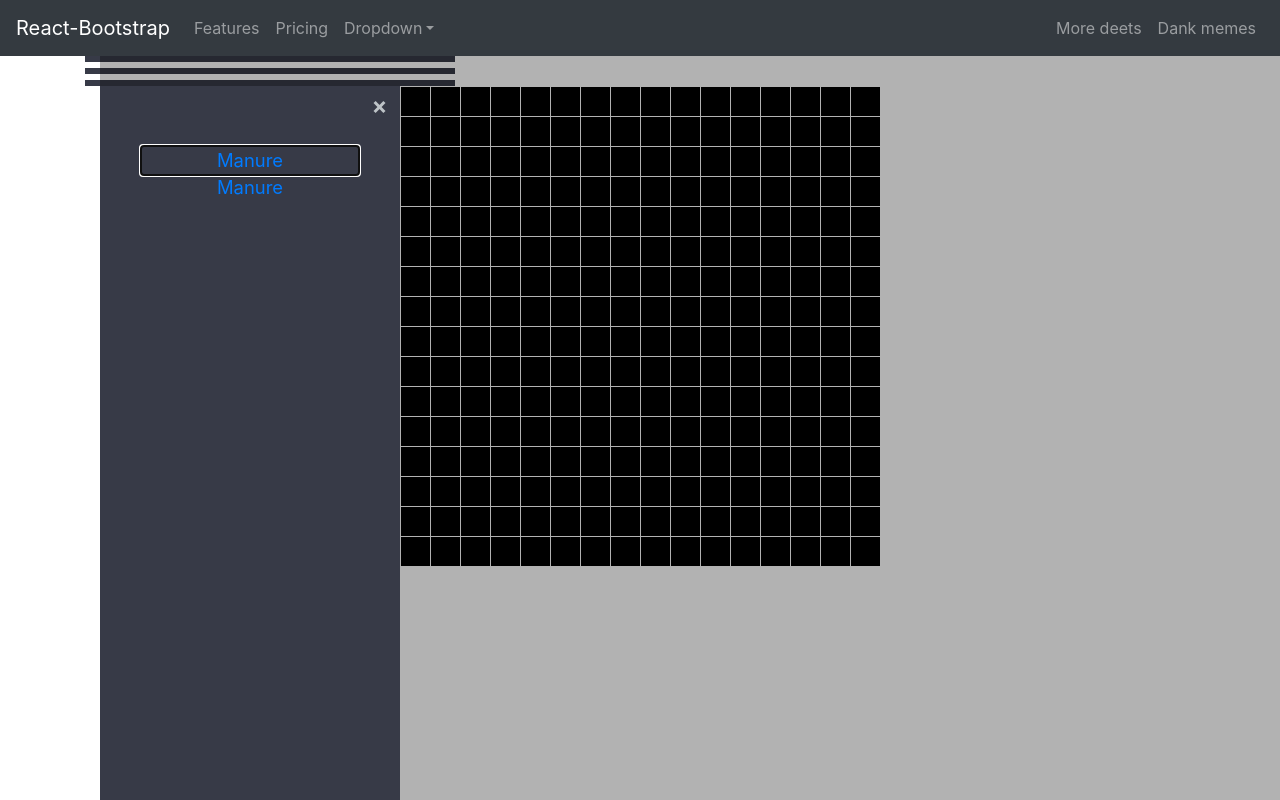
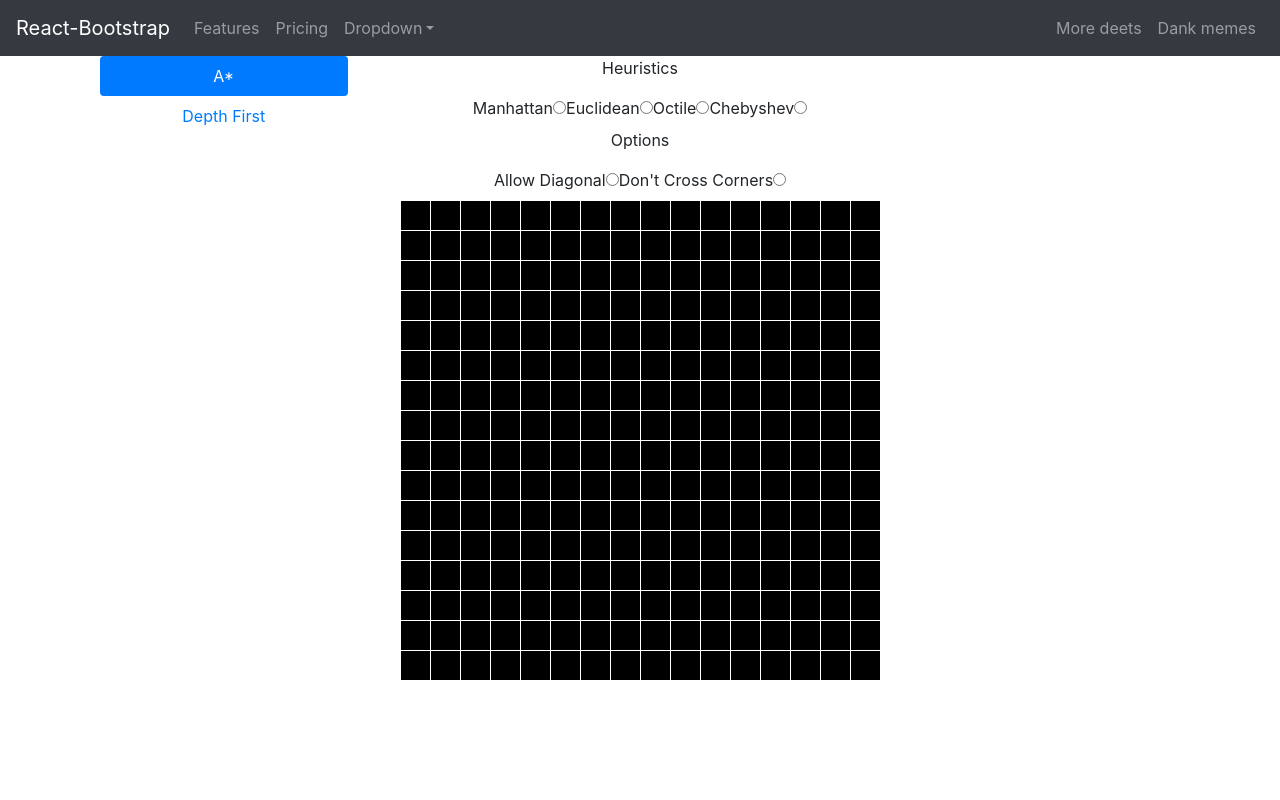
Before and after one commit to Brian-OCarroll/AlgorithmVisualizer-, a React (Create React App) app: page / in a window 1280 px wide. Built offline with nearby package versions, Linux system fonts and the light colour scheme.

Commit message:
working on adding options menu for selecting which algorithm and options to use

```diff
--- a/src/components/pathFinderAlgos/Controls.js
+++ b/src/components/pathFinderAlgos/Controls.js
@@ -1,13 +1,124 @@
 import React from 'react';
 import { slide as Menu } from 'react-burger-menu';
+import { Tab, Nav, Col, Sonnet, Row } from 'react-bootstrap';
 import './Controls.css'
+// const Controls = (props) => {
+//     let menuDirection = props.direction
+//     return (
+//         <Menu isOpen={true} left>
+//             <a id="woah" className="menu-item" href="/">Manure</a>
+//             <a id="woah" className="menu-item" href="/">Manure</a>
+//         </Menu>
+//     )
+// }
+// const Controls = (props) => {
+//     return (
+//         <Tab.Container id="left-tabs-example" defaultActiveKey="first">
+//             <Row>
+//                 <Col sm={3}>
+//                     <Nav variant="pills" className="flex-column">
+//                         {props.algorithms.map((algo, i) => {
+//                             return (
+//                                 <Nav.Item>
+//                                     <Nav.Link eventKey={i}>{algo.name}</Nav.Link>
+//                                 </Nav.Item>
+//                             )
+//                         })}
+//                     </Nav>
+//                 </Col>
+//                 <Col sm={6}>
+//                     <Tab.Content>
+//                         <Tab.Pane eventKey="first">
+//                             <h1>Thing</h1>
+//                         </Tab.Pane>
+//                         <Tab.Pane eventKey="second">
+//                             <h1>Thing 2</h1>
+//                         </Tab.Pane>
+//                     </Tab.Content>
+//                     <Tab.Content>
+//                         <Tab.Pane eventKey="first">
+//                             <h1>Thing</h1>
+//                         </Tab.Pane>
+//                         <Tab.Pane eventKey="second">
+//                             <h1>Thing 2</h1>
+//                         </Tab.Pane>
+//                     </Tab.Content>
+//                 </Col>
+//                 <Col sm={6}>
+//                    <Tab.Content>
+
+//                    </Tab.Content>
+
+//                 </Col>
+//                 {/* <Col sm={12}>
+
+//                 </Col> */}
+//             </Row>
+//         </Tab.Container>
+
+//     )
+// }
 const Controls = (props) => {
-    let menuDirection = props.direction
+    let i = props.algoIndex || 0;
     return (
-        <Menu isOpen={true} left>
-            <a id="woah" className="menu-item" href="/">Manure</a>
-            <a id="woah" className="menu-item" href="/">Manure</a>
-        </Menu>
+        <Tab.Container id="left-tabs-example" defaultActiveKey="0">
+            <Row>
+                <Col sm={3}>
+                    <Nav variant="pills" className="flex-column">
+                        {props.algorithms.map((algo, i) => { //map the algorithm names to nav links
+                            return (
+                                <Nav.Item>
+                                    <Nav.Link eventKey={i}>{algo}</Nav.Link>
+                                </Nav.Item>
+                            )
+                        })}
+                    </Nav>
+                </Col>
+                <Col sm={6}>
+                <Tab.Content eventKey={i}>
+                            <Tab.Pane eventKey={i}>
+                                <p eventKey={i} >Heuristics</p>
+                                {props.algoSelections[i].heuristics.map((heuristic, heurIndex) => {
+                                    return (
+
+
+                                                <label>
+                                                    {heuristic}
+                                                    <input type="radio" value={heuristic}  />
+                                                </label>
+
+
+
+                                    )
+                                })}
+                                </Tab.Pane>
+                            </Tab.Content>
+                            <Tab.Content eventKey={i}>
+                            <Tab.Pane eventKey={i}>
+                                <p eventKey={i} >Options</p>
+                                {props.algoSelections[i].options.map((option, optIndex) => {
+                                    return (
+
+
+                                                <label>
+                                                    {option}
+                                                    <input type="radio" value={option}  />
+                                                </label>
+
+
+
+                                    )
+                                })}
+                                </Tab.Pane>
+                            </Tab.Content>
+
+
+
+                </Col>
+
+            </Row>
+        </Tab.Container>
+
     )
 }
 export default Controls
--- a/src/components/pathFinderAlgos/PathFinderContainer.js
+++ b/src/components/pathFinderAlgos/PathFinderContainer.js
@@ -7,7 +7,18 @@ import AStarFinder from './aStar/Astar';
 const PathFinderContainer = () => {
     let initialGrid = new Grid(16, 16);
     initialGrid.setNodes(); // create 2d array
-
+    let algos = ["A*", "Depth First"]
+    const algoSelections = [
+        {
+            heuristics: ["Manhattan", "Euclidean", "Octile", "Chebyshev"],
+            options: ["Allow Diagonal", "Don't Cross Corners"]
+        },
+        {
+            heuristics: ["Manhattan", "Euclidean", "Octile", "Chebyshev"],
+            options: ["Allow Diagonal", "Don't Cross Corners"]
+        }
+    ]
+    const [selectAlgoIndex, setSelectAlgoIndex] = useState(0)
 
 
     // const [matrixSize, setMatrixSize] = useState(25);
@@ -22,7 +33,11 @@ const PathFinderContainer = () => {
     const [closedSet, setClosedSet] = useState([]);
     const [lastCheckedNode, setLastCheckedNode] = useState(startNode);
     const [allowDiagonals, setAllowDiagonals] = useState(false);
-    const [mouseActive, setMouseActive] = useState(false)
+    const [mouseActive, setMouseActive] = useState(false);
+
+    startNode.isStart = true;
+    startNode.isEnd = true;
+
     let finder = new AStarFinder();
     let path = finder.findPath(startNode, endNode, initialGrid)
     console.log(JSON.stringify(path))
@@ -48,12 +63,13 @@ const PathFinderContainer = () => {
     let cellSize = 30;
     return (
 
+
         <Container>
-            <Row >
-                <Col md={4}>
-                    <Controls />
-                </Col>
-            </Row>
+             <Controls  algorithms={algos} algoSelections={algoSelections}/>
+            {/* <Row >
+
+
+            </Row> */}
             <svg className={mouseActive ? 'mouseActive' : ''} width={(grid.width * cellSize) + 1} height={(grid.height * cellSize) + 1}>
                 {
                     grid.nodes.map((rows, rowIndex) => {
```
